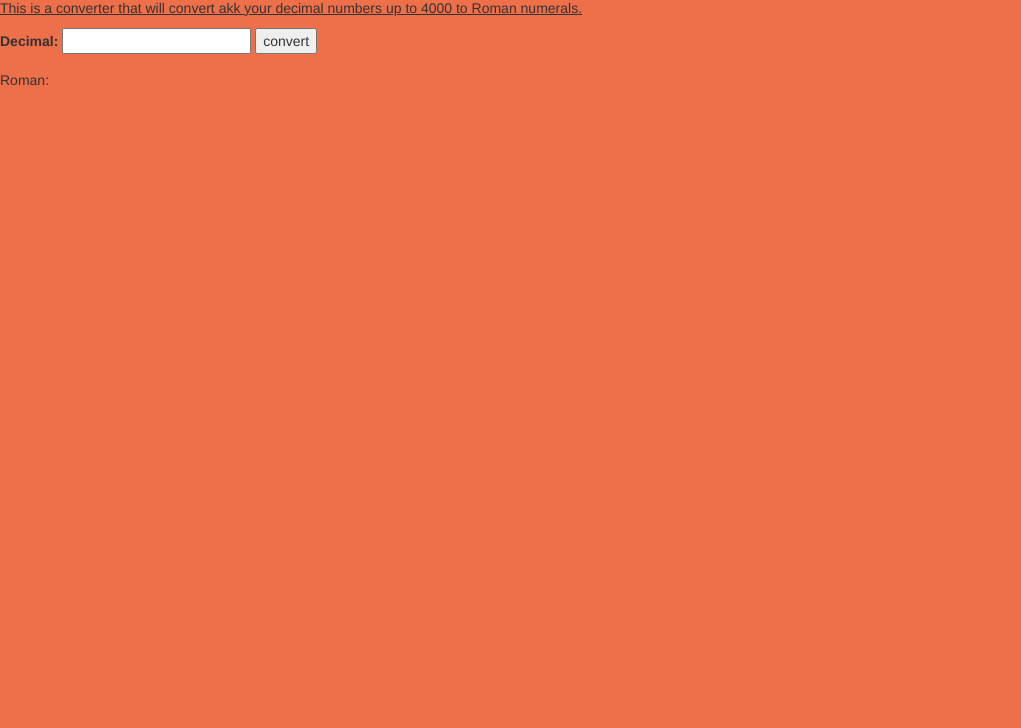
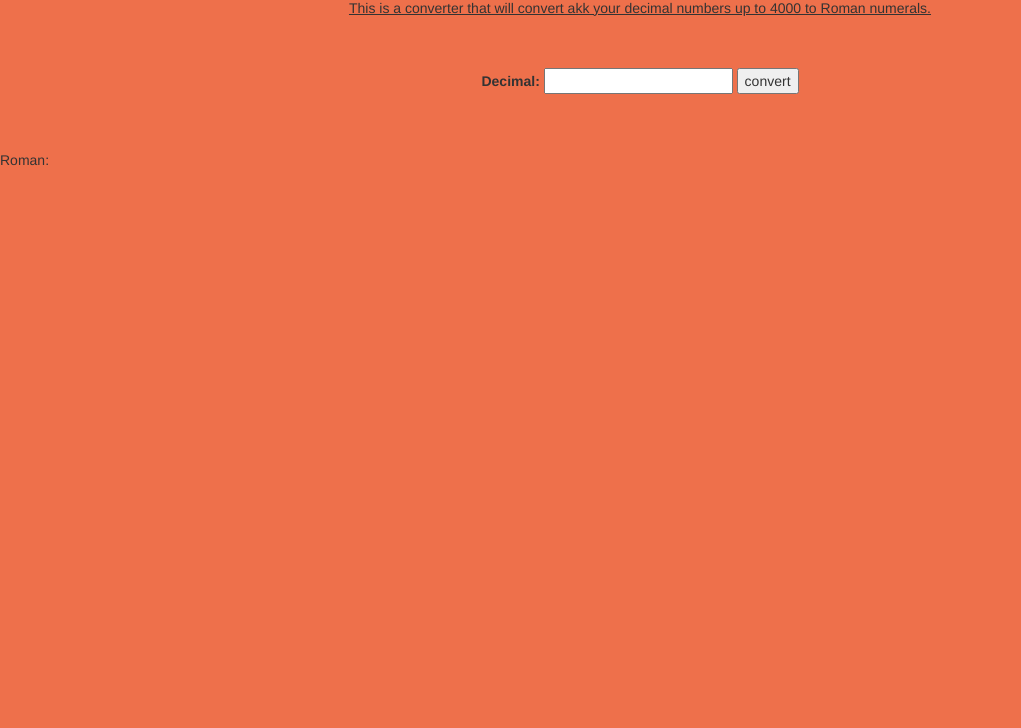
Before and after one commit to kurosakiaduma/roman, a plain HTML site: page index.html in a window 1280 px wide. Shown: the part 72-800 px from the top of the page, without its empty margins (0-1021 px from the left). Drawn offline with nearby package versions, Linux system fonts and the light colour scheme.

Commit message:
stylise the converter homepage

```diff
--- a/css/style.css
+++ b/css/style.css
@@ -4,4 +4,17 @@ body{
 
 #header{
     text-decoration: underline;
+    text-align: center;
 }
+
+#numbers{
+    text-align: center;
+    padding: 40px;
+}
+
+#result{
+    margin-top:5px
+}
+ #romanVal{
+    margin-left:5px
+ }
```
